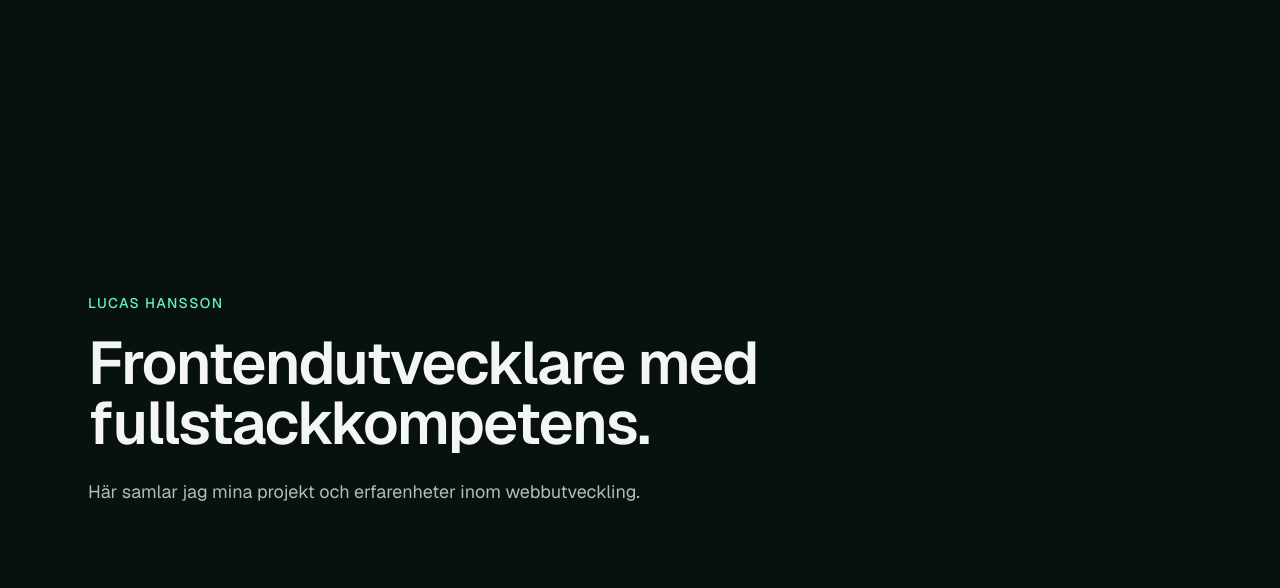
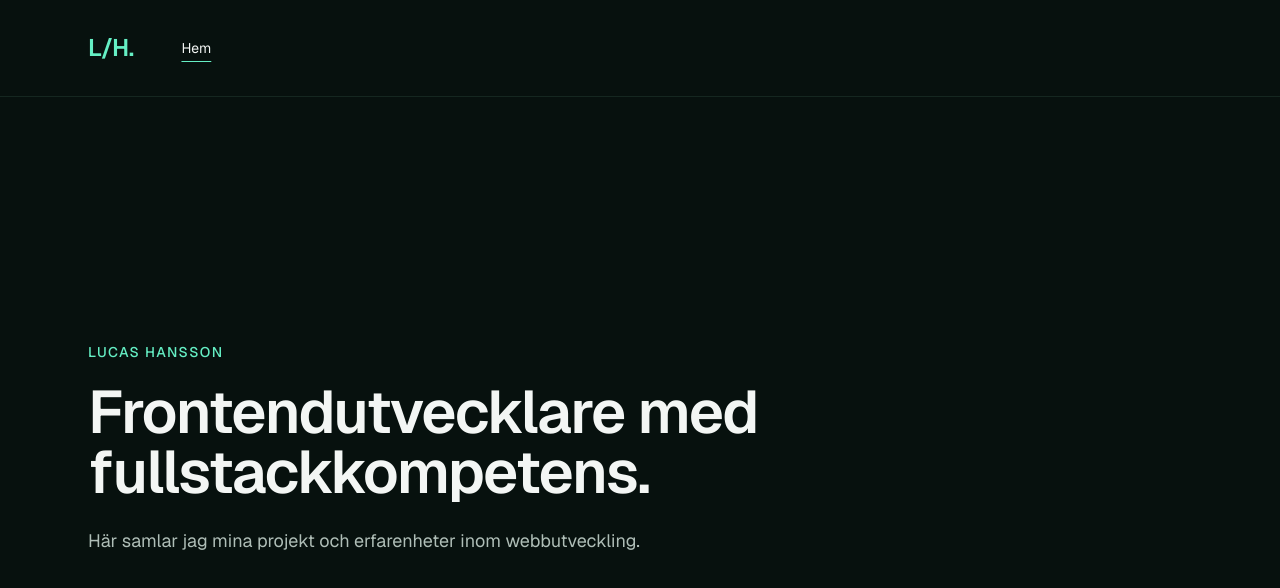
Before and after one commit to HanssonLucas/portfolio, a Next.js app: page / in a window 1280 px wide. Shown: the top 588 px of the page. Built offline with nearby package versions, Linux system fonts and the light colour scheme.

Commit message:
feat: add shared site header

```diff
--- a/src/app/layout.tsx
+++ b/src/app/layout.tsx
@@ -1,6 +1,7 @@
 import type { Metadata } from "next";
 import { Geist, Geist_Mono } from "next/font/google";
 import "./globals.css";
+import { AppHeader } from "@/components/layout/AppHeader";
 
 const geistSans = Geist({
   variable: "--font-geist-sans",
@@ -23,7 +24,10 @@ export default function RootLayout({ children }: LayoutProps<"/">) {
       lang="sv"
       className={`${geistSans.variable} ${geistMono.variable} h-full antialiased`}
     >
-      <body className="min-h-full flex flex-col">{children}</body>
+      <body className="min-h-full flex flex-col">
+        <AppHeader />
+        {children}
+      </body>
     </html>
   );
 }
--- /dev/null
+++ b/src/components/layout/AppHeader.tsx
@@ -0,0 +1,33 @@
+import Link from "next/link";
+import { PageContainer } from "@/components/layout/PageContainer";
+
+export function AppHeader() {
+  return (
+    <header className="shrink-0 border-b border-border/50">
+      <PageContainer>
+        <div className="flex min-h-20 items-center gap-12 py-4 sm:min-h-24">
+          <Link
+            href="/"
+            aria-label="Lucas Hansson – startsida"
+            className="inline-flex min-h-11 items-center text-2xl font-semibold tracking-tight text-accent"
+          >
+            L/H.
+          </Link>
+
+          <nav aria-label="Huvudnavigation">
+            <ul className="flex items-center gap-8">
+              <li>
+                <Link
+                  href="/"
+                  className="inline-flex min-h-11 items-center text-sm text-foreground underline decoration-accent underline-offset-8 transition-colors hover:text-accent"
+                >
+                  Hem
+                </Link>
+              </li>
+            </ul>
+          </nav>
+        </div>
+      </PageContainer>
+    </header>
+  );
+}
```
